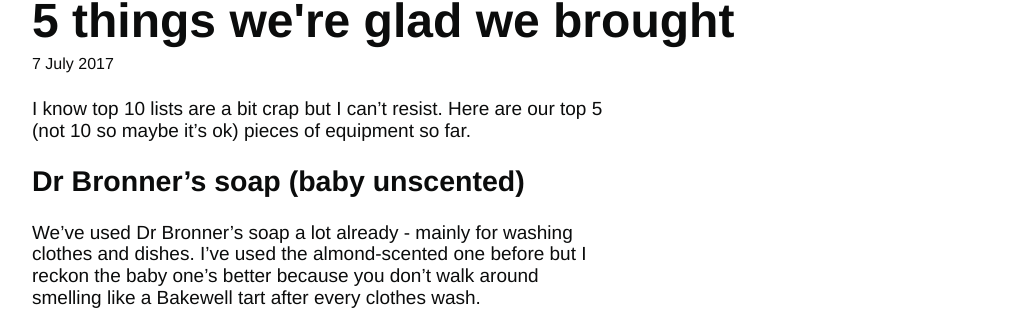
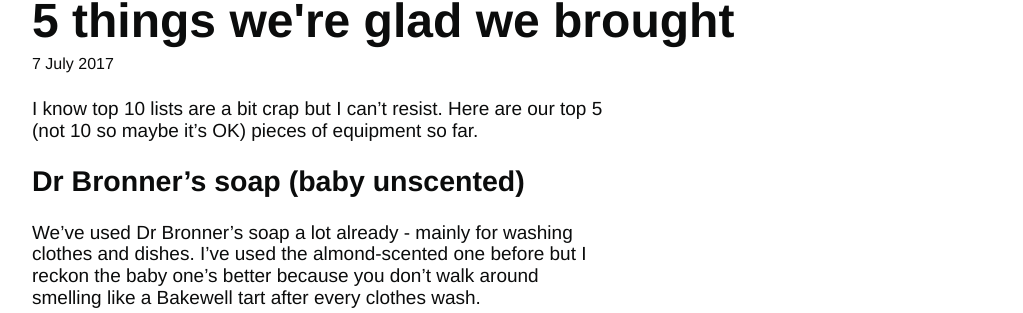
Before and after one commit to tombye/trexit, a Jekyll site: the page built from _posts/2017-07-07-5-things.markdown, in a window 1280 px wide and 900 px high. Shown: the part 108-421 px from the top of the window, without its empty margins (128-1151 px from the left). Built offline with Jekyll 4.4.1, drawn with Linux system fonts in a browser that asks for light colours.

```diff
--- a/_posts/2017-07-07-5-things.markdown
+++ b/_posts/2017-07-07-5-things.markdown
@@ -5,7 +5,7 @@ date:   2017-07-07 11:01 +0100
 categories: jekyll update
 ---
 
-I know top 10 lists are a bit crap but I can't resist. Here are our top 5 (not 10 so maybe it's ok) pieces of equipment so far.
+I know top 10 lists are a bit crap but I can't resist. Here are our top 5 (not 10 so maybe it's OK) pieces of equipment so far.
 
 ## Dr Bronner's soap (baby unscented)
 
```
